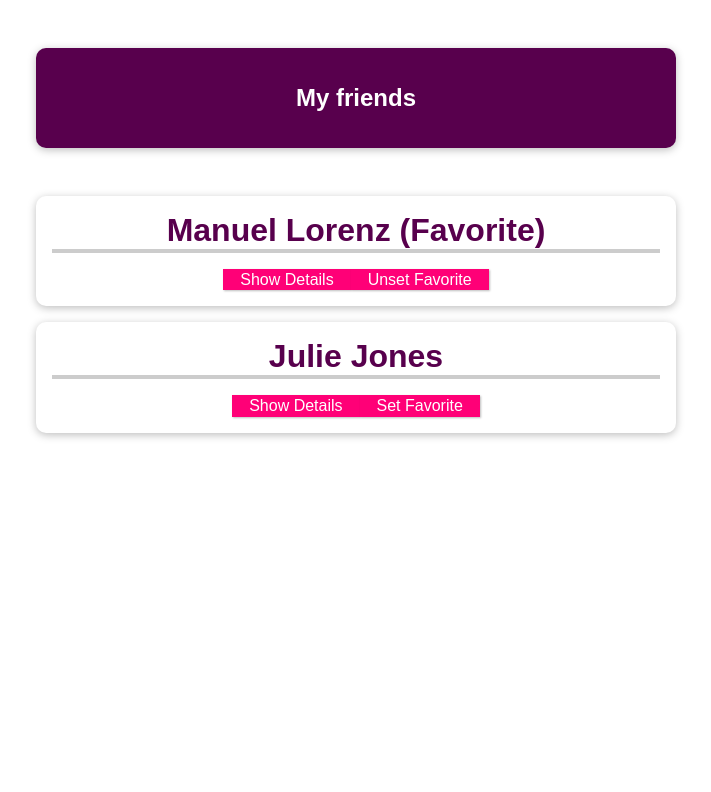
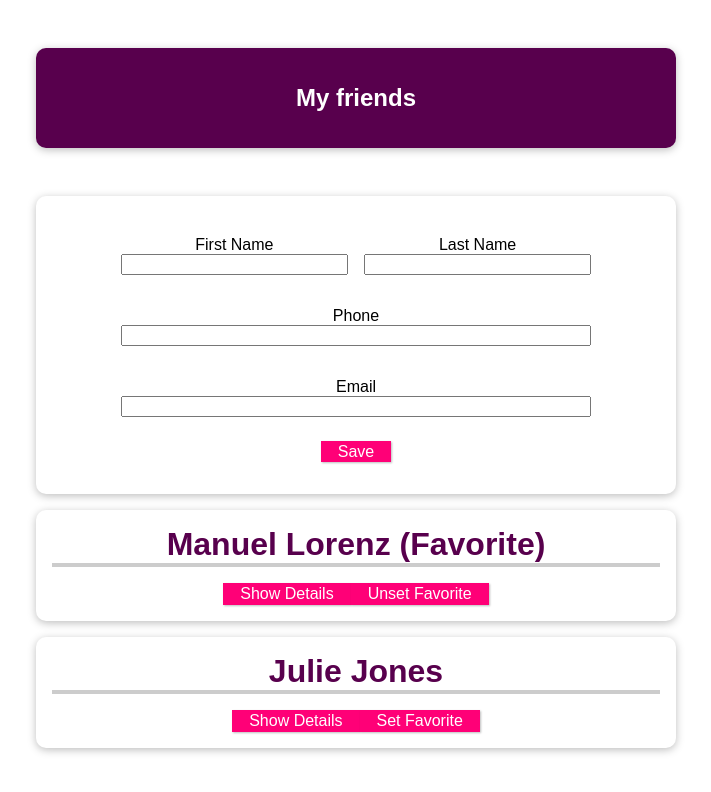
Before and after one commit to Sven-I-Am/Udemy-Vue.js-CompleteGuide, a Vue app in the folder Section 08 - Component Communication/exercises/cmp-communication-01-starting-setup/: page / in a window 1280 px wide. Shown: the top 792 px of the page, without its empty margins (284-995 px from the left). Built offline with nearby package versions, Linux system fonts and the light colour scheme.

Commit message:
adding a form to our app

```diff
--- a/Section 08 - Component Communication/exercises/cmp-communication-01-starting-setup/src/App.vue
+++ b/Section 08 - Component Communication/exercises/cmp-communication-01-starting-setup/src/App.vue
@@ -3,6 +3,7 @@
     <header>
       <h1>My friends</h1>
     </header>
+    <new-friend @save-friend="saveFriend"></new-friend>
     <ul>
       <friend-contact
         v-for="friend in friends"
@@ -40,6 +41,16 @@ export default {
       const idFriend = this.friends.find((friend) => friend.id === id);
       idFriend.isFavorite = !idFriend.isFavorite;
     },
+    saveFriend(friend) {
+      const newFriend = {
+        id: friend.firstName.toLowerCase(),
+        name: friend.firstName + " " + friend.lastName,
+        phoneNumber: friend.phone,
+        emailAddress: friend.email,
+        isFavorite: false,
+      };
+      this.friends.push(newFriend);
+    },
   },
 };
 </script>
--- /dev/null
+++ b/Section 08 - Component Communication/exercises/cmp-communication-01-starting-setup/src/components/NewFriend.vue
@@ -0,0 +1,73 @@
+<template>
+  <form>
+    <div class="row">
+      <div class="col">
+        <label for="firstName">First Name</label>
+        <input type="text" id="firstName" v-model="friend.firstName" />
+      </div>
+      <div class="col">
+        <label for="lastName">Last Name</label>
+        <input type="text" id="lastName" v-model="friend.lastName" />
+      </div>
+    </div>
+    <div class="row">
+      <div class="col">
+        <label for="phone">Phone</label>
+        <input type="text" id="phone" v-model="friend.phone" />
+      </div>
+    </div>
+    <div class="row">
+      <div class="col">
+        <label for="email">Email</label>
+        <input type="text" id="email" v-model="friend.email" />
+      </div>
+    </div>
+    <div class="row">
+      <button @click.prevent="saveFriend">Save</button>
+    </div>
+  </form>
+</template>
+<script>
+export default {
+  data() {
+    return {
+      friend: {
+        firstName: "",
+        lastName: "",
+        phone: "",
+        email: "",
+      },
+    };
+  },
+  emits: ["save-friend"],
+  methods: {
+    saveFriend() {
+      this.$emit("save-friend", this.friend);
+    },
+  },
+};
+</script>
+<style>
+#app form {
+  box-shadow: 0 2px 8px rgba(0, 0, 0, 0.26);
+  margin: 1rem auto;
+  border-radius: 10px;
+  padding: 1rem;
+  text-align: center;
+  width: 90%;
+  max-width: 40rem;
+}
+.row {
+  width: 80%;
+  display: flex;
+  flex-direction: row;
+  justify-content: center;
+  margin: 1rem auto;
+}
+.col {
+  display: flex;
+  flex-direction: column;
+  width: 100%;
+  margin: 0.5rem;
+}
+</style>
--- a/Section 08 - Component Communication/exercises/cmp-communication-01-starting-setup/src/main.js
+++ b/Section 08 - Component Communication/exercises/cmp-communication-01-starting-setup/src/main.js
@@ -2,8 +2,10 @@ import { createApp } from 'vue';
 
 import App from './App.vue';
 import FriendContact from './components/FriendContact.vue';
+import NewFriend from './components/NewFriend.vue';
 
 const app = createApp(App);
 app.component('friend-contact', FriendContact);
+app.component('new-friend', NewFriend);
 
 app.mount('#app');
```
